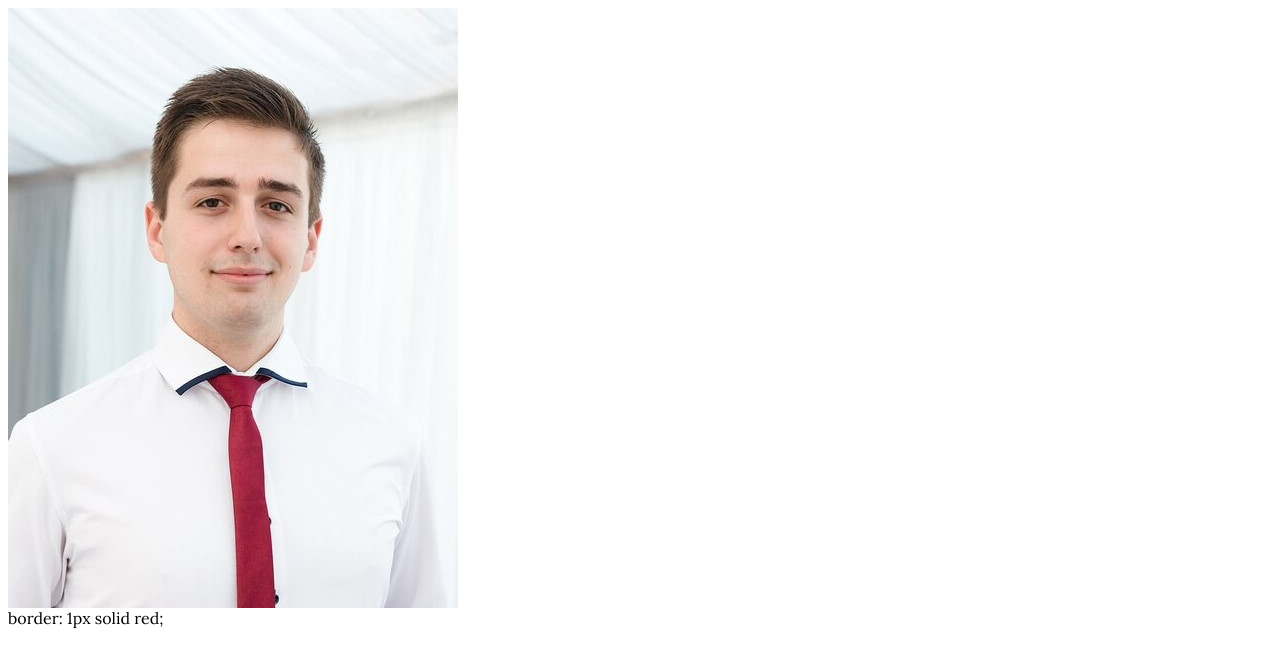
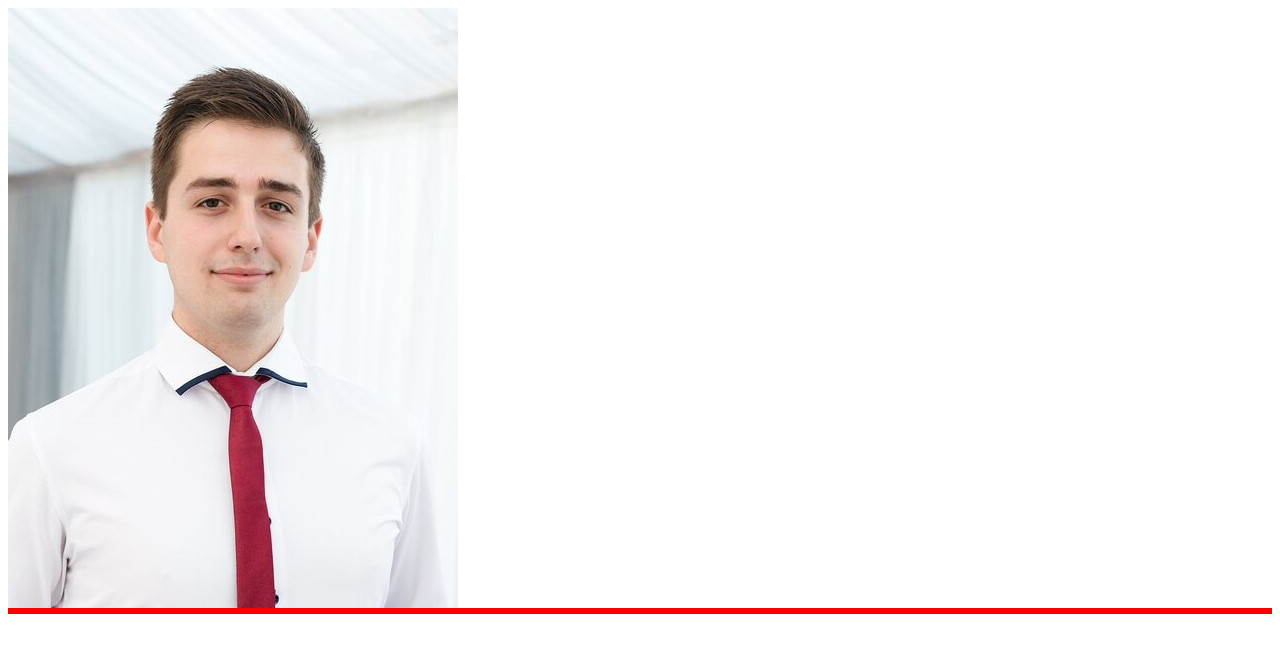
Before and after one commit to AlexMJelly/rsschool-cv, a plain HTML site: page index.html in a window 1280 px wide. Drawn offline with Linux system fonts and the light colour scheme.

Commit message:
fix: first borders

```diff
--- a/index.html
+++ b/index.html
@@ -14,6 +14,5 @@
   <header class="header"></header>
   <main class="main"></main>
   <footer class="footer"></footer>
-  border: 1px solid red;
 </body>
 </html>
--- a/style.css
+++ b/style.css
@@ -4,3 +4,12 @@ body {
 * {
     box-sizing: border-box;
 }
+.header {
+    border: 1px solid red;
+}
+.main {
+    border: 1px solid red;
+}
+.footer {
+    border: 1px solid red;
+}
```
